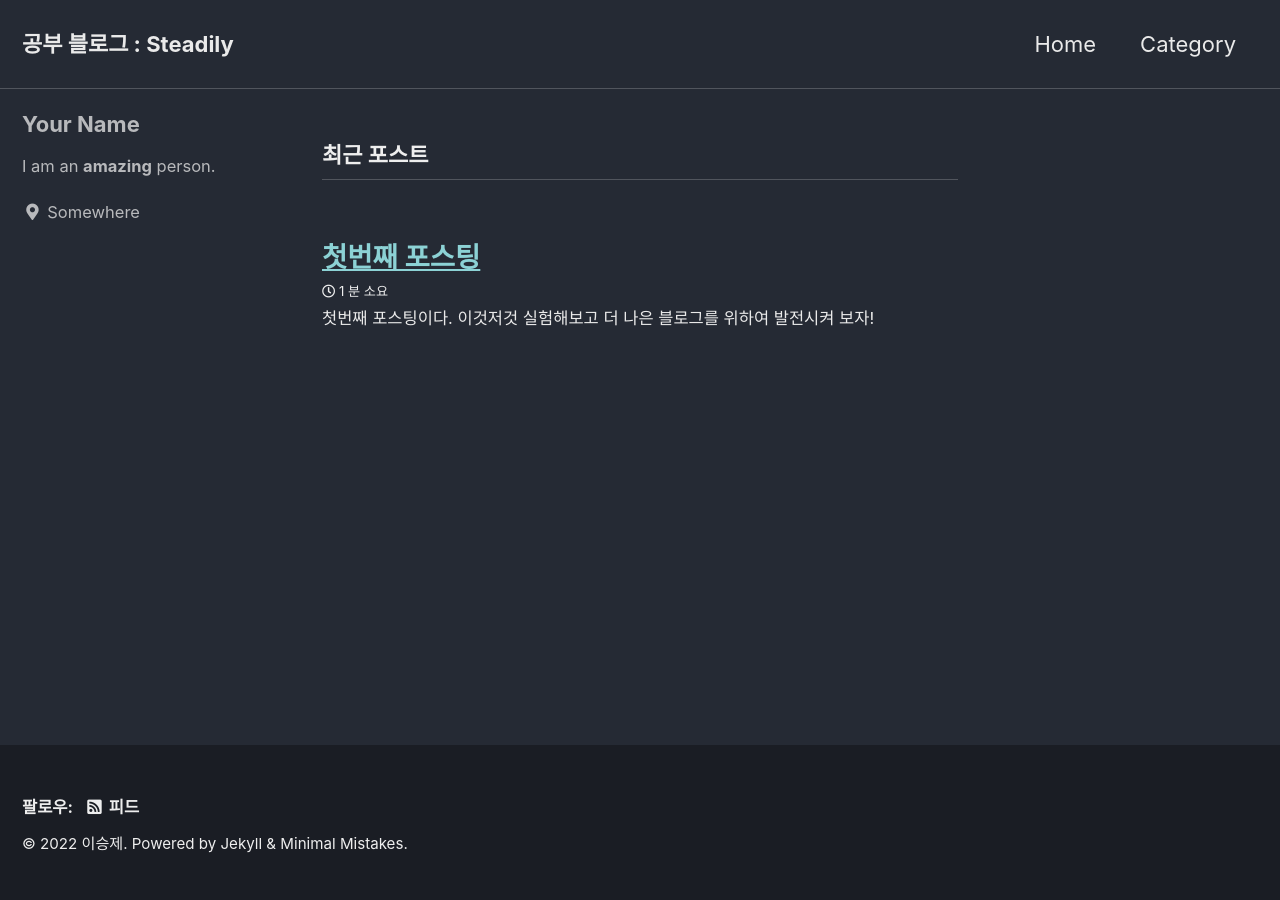
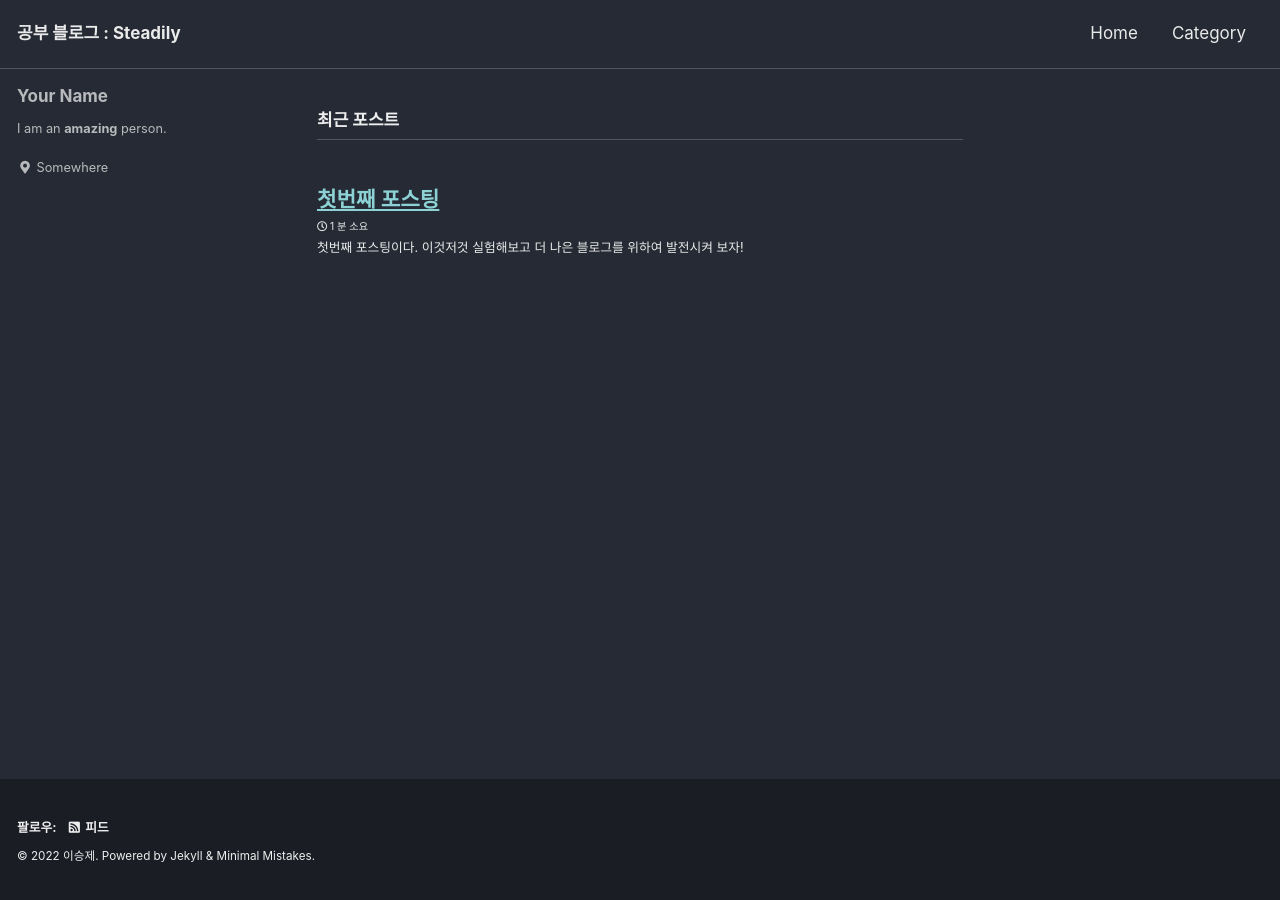
Before and after one commit to komos0509/komos0509.github.io, a Jekyll site: the page built from index.html, in a window 1280 px wide. Built offline with Jekyll 4.4.1, drawn with Linux system fonts in a browser that asks for light colours; cached includes are drawn as plain includes; the list of posts is cut into pages by our own code.

Commit message:
Update _reset.scss

```diff
--- a/_sass/minimal-mistakes/_reset.scss
+++ b/_sass/minimal-mistakes/_reset.scss
@@ -8,18 +8,18 @@ html {
   /* apply a natural box layout model to all elements */
   box-sizing: border-box;
   background-color: $background-color;
-  font-size: 16px;
+  font-size: 15px;
 
   @include breakpoint($medium) {
-    font-size: 18px;
+    font-size: 17px;
   }
 
   @include breakpoint($large) {
-    font-size: 20px;
+    font-size: 17px;
   }
 
   @include breakpoint($x-large) {
-    font-size: 22px;
+    font-size: 17px;
   }
 
   -webkit-text-size-adjust: 100%;
```
